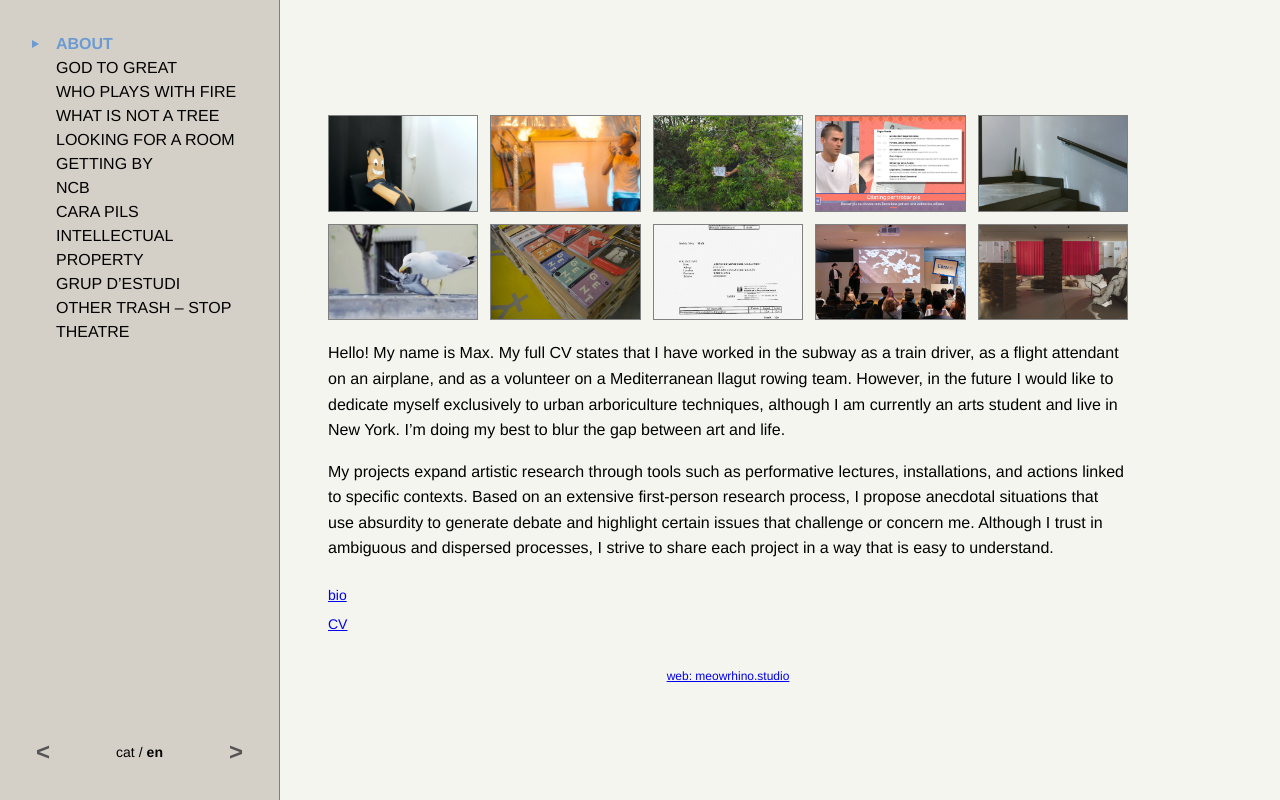
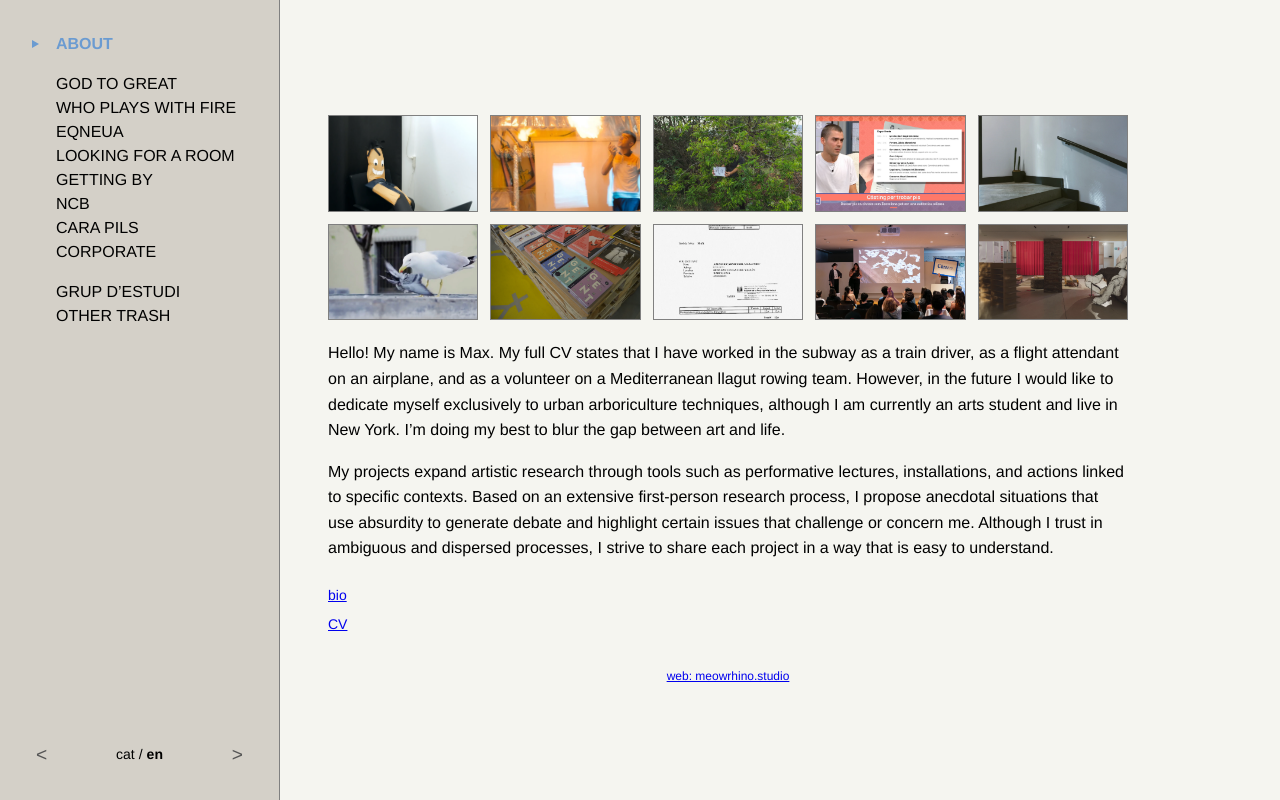
Before and after one commit to meowrhino/maxito, a plain HTML site: page index.html in a window 1280 px wide. Drawn offline with Linux system fonts and the light colour scheme.

Commit message:
maxitos cambio 2

```diff
--- a/app.js
+++ b/app.js
@@ -75,6 +75,13 @@ function getProjectTitle(slug) {
   const first = slides[0];
   const key = `title_${state.lang}`;
   return first[key] || first.title_cat || first.title_en || slug;
+}
+
+function getProjectGroup(slug) {
+  const slides = state.data[slug];
+  if (!slides || !slides.length) return 2;
+  const group = Number(slides[0].group);
+  return group >= 1 && group <= 3 ? group : 2;
 }
 
 // Get text paragraphs (supports string or array)
@@ -179,12 +186,23 @@ function syncLangButtons() {
 // === Project navigation ===
 function initProjectNav() {
   el.projectNav.innerHTML = '';
+  let previousGroup = null;
   state.projects.forEach((slug, i) => {
+    const currentGroup = getProjectGroup(slug);
+    if (previousGroup !== null && currentGroup !== previousGroup) {
+      const gap = document.createElement('div');
+      gap.className = 'project-group-gap';
+      gap.setAttribute('aria-hidden', 'true');
+      gap.textContent = ' ';
+      el.projectNav.appendChild(gap);
+    }
+
     const btn = document.createElement('button');
     btn.className = 'project-link';
     btn.textContent = getProjectTitle(slug);
     btn.addEventListener('click', () => goToProject(i));
     el.projectNav.appendChild(btn);
+    previousGroup = currentGroup;
   });
   updateActiveProject();
 }
--- a/data.json
+++ b/data.json
@@ -2,6 +2,7 @@
   "about": [
     {
       "image": null,
+      "group": 1,
       "title_cat": "ABOUT",
       "title_en": "ABOUT",
       "text_cat": [
@@ -33,6 +34,7 @@
   "god-to-great": [
     {
       "image": "img/1.webp",
+      "group": 2,
       "title_cat": "GOD TO GREAT",
       "title_en": "GOD TO GREAT",
       "text_cat": "Aquests dies estic treballant sobre l’ambició, l’aspiracionalitat i altres coses que es deixen enrrere.",
@@ -43,6 +45,7 @@
   "qui-juga-amb-foc": [
     {
       "image": "img/2.webp",
+      "group": 2,
       "title_cat": "QUI JUGA AMB FOC",
       "title_en": "WHO PLAYS WITH FIRE",
       "text_en": [
@@ -70,8 +73,9 @@
   "el-que-no-es-un-arbre": [
     {
       "image": "img/3.webp",
-      "title_cat": "EL QUE NO ES UN ARBRE",
-      "title_en": "WHAT IS NOT A TREE",
+      "group": 2,
+      "title_cat": "EQNEUA",
+      "title_en": "EQNEUA",
       "text_cat": [
         "El primer capítol de les guies botàniques sobre arbres sovint inclou un intent de definir què és un arbre: una tasca que, segons el biòleg Francis Hallé, hauria de ser encomanada als filòsofs. Mitjançant una publicació en forma de conferència de diapositives portàtil, presento una recerca sobre les metàfores arbòries i exposo arguments que expliquen per què la majoria són obsoletes.",
         "Aquesta recerca s’amplia sense establir jerarquies entre diferents estudis teòrics en l’àmbit de les humanitats —Deleuze, Calvino, Dümpelmann—, la recerca científica en el camp de l’arboricultura urbana —Wohlleben, Drénou, Hallé— i representacions artístiques en què l’arbre adquireix un significat especial —Perejaume, Abramović, McCarthy, etc. El format de la publicació s’inspira en els quaderns utilitzats pels guies turístics. Hi ha dues maneres d’apropar-se al llibre: com a lector —llegint també les “notes del presentador”— o com a assistent a una de les presentacions, on només es veuen les imatges, acompanyades d’una visita guiada a peu."
@@ -102,6 +106,7 @@
   "busco-pis": [
     {
       "image": "img/4.webp",
+      "group": 2,
       "title_cat": "BUSCO PIS",
       "title_en": "LOOKING FOR A ROOM",
       "text_cat": [
@@ -142,6 +147,7 @@
   "getting-by": [
     {
       "image": "img/5.webp",
+      "group": 2,
       "title_cat": "GETTING BY",
       "title_en": "GETTING BY",
       "text_cat": [
@@ -176,6 +182,7 @@
   "ncb": [
     {
       "image": "img/6.webp",
+      "group": 2,
       "title_cat": "NCB",
       "title_en": "NCB",
       "text_cat": [
@@ -208,6 +215,7 @@
   "cara-pils": [
     {
       "image": "img/7.webp",
+      "group": 2,
       "title_cat": "CARA PILS",
       "title_en": "CARA PILS",
       "text_cat": [
@@ -240,8 +248,9 @@
   "propietat-intellectual": [
     {
       "image": "img/8.webp",
-      "title_cat": "PROPIETAT INTEL·LECTUAL",
-      "title_en": "INTELLECTUAL PROPERTY",
+      "group": 2,
+      "title_cat": "CORPORATE",
+      "title_en": "CORPORATE",
       "text_cat": [
         "Vaig convèncer l’oficina de propietat intel·lectual de Barcelona perquè acceptés el registre del meu cos, de manera que fos catalogat públicament com una escultura orgànica, evolutiva i exempta. Mesos més tard, el registrador em va enviar una extensa carta on argumentava per què el genoma humà no és registrable.",
         "Aquest gest explora el reconeixement de l’autoria sobre el meu cos, la meva imatge i la meva identitat, alhora que atribueix drets i deures diferents dels de qualsevol altre cos humà. D’altra banda, amb aquesta acció investigo quins són els requisits que exigeix el sistema burocràtic per accedir al règim d’identificació d’una obra d’art."
@@ -256,6 +265,7 @@
   "grup-d-estudi": [
     {
       "image": "img/9.webp",
+      "group": 3,
       "title_cat": "GRUP D’ESTUDI",
       "title_en": "GRUP D’ESTUDI",
       "text_cat": [
@@ -296,8 +306,9 @@
   "other-trash-stop-theatre": [
     {
       "image": "img/10.webp",
-      "title_cat": "OTHER TRASH – STOP THEATRE",
-      "title_en": "OTHER TRASH – STOP THEATRE",
+      "group": 3,
+      "title_cat": "OTHER TRASH",
+      "title_en": "OTHER TRASH",
       "text_cat": [
         "Comissariem una exposició on es convidava companyies teatrals a crear obres visuals i artistes visuals a construir un escenari per a les performances.",
         "Com a part del Programa d’Investigació Curatorial de la Fundació Joan Brossa – Centre de les Arts Lliures, juntament amb Luca Calderó i Salva Ojeda, vam utilitzar l’espai com un laboratori experimental per explorar la performativitat de les coses a partir de la consigna d’anar “més enllà del teatre”. I si l’exposició sortís d’una capsa de kleenex? Com perceps una obra que no és sobre un pedestal sinó damunt d’una barra d’striptease? Per què l’única manera d’escoltar una instal·lació és tancar-te al lavabo? Com podria ser una visita guiada conduïda per un raper improvisador del metro?"
--- a/style.css
+++ b/style.css
@@ -87,6 +87,12 @@ body {
   text-decoration: none;
 }
 
+.project-group-gap {
+  height: 1rem;
+  pointer-events: none;
+  user-select: none;
+}
+
 /* Arrow indicator: positioned absolutely inside .sidebar-nav */
 .nav-indicator {
   position: absolute;
@@ -138,10 +144,10 @@ body {
 
 /* Navigation arrows */
 .nav-arrow {
-  font-size: 1.5rem;
+  font-size: 1.2rem;
   padding: 0.25rem;
   transition: color 0.2s ease;
-  font-weight: bold;
+  font-weight: 300;
   line-height: 1;
   color: var(--muted-color);
 }
```
